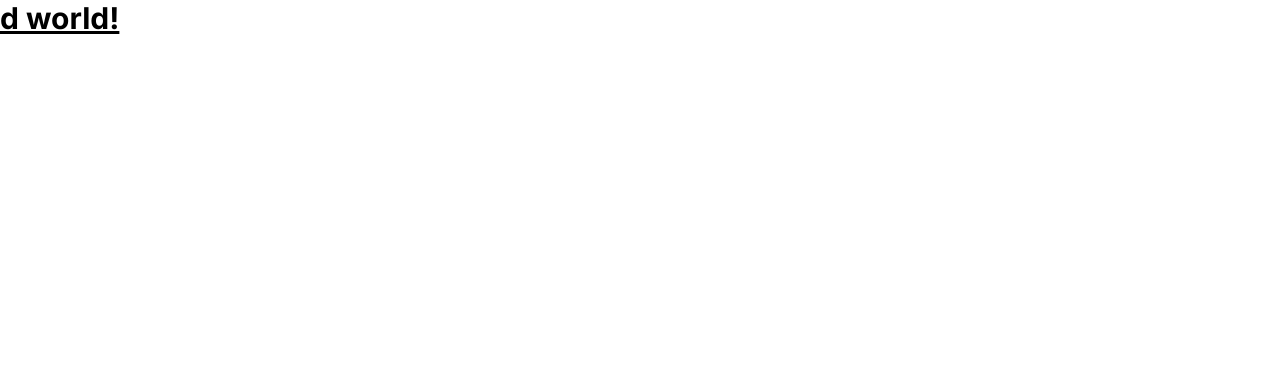
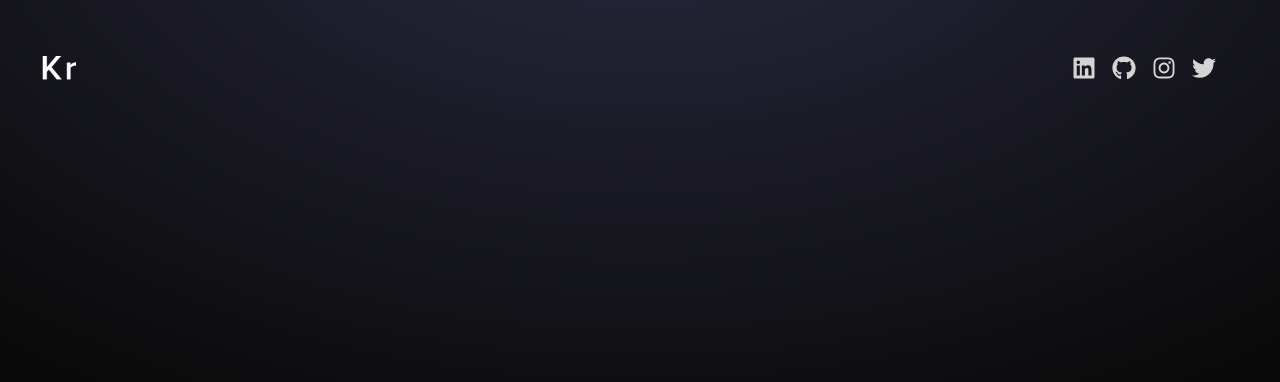
Before and after one commit to RayChan9123/Ray_Portfolio_Web_2024_Repo, a React (Vite) app: page / in a window 1280 px wide. Shown: the top 382 px of the page. Built offline with nearby package versions, Linux system fonts and the light colour scheme.

Commit message:
finished adding nav bar

```diff
--- a/src/App.jsx
+++ b/src/App.jsx
@@ -1,7 +1,16 @@
 import React from "react";
+import Navbar from "./components/Navbar";
 
 const App = () => {
-  return <h1 className="text-3xl font-bold underline">d world!</h1>;
+  return (
+    <div className="overflow-x-hidden text-neutral-300 antialiased selection:bg-cyan-300 selection:text-cyan-900">
+      <div className="flixed top-0 -z-10 h-full w-full"></div>
+      <div className="absolute top-0 z-[-2] h-screen w-screen bg-neutral-950 bg-[radial-gradient(ellipse_80%_80%_at_50%_-20%,rgba(120,119,198,0.3),rgba(255,255,255,0))]" />
+      <div className="container mx-auto px-8">
+        <Navbar />
+      </div>
+    </div>
+  );
 };
 
 export default App;
--- /dev/null
+++ b/src/components/Navbar.jsx
@@ -0,0 +1,23 @@
+import logo from "../assets/kevinRushLogo.png";
+import { FaLinkedin } from "react-icons/fa";
+import { FaGithub } from "react-icons/fa";
+import { FaInstagram } from "react-icons/fa";
+import { FaTwitter } from "react-icons/fa";
+
+const Navbar = () => {
+  return (
+    <nav className="mb-20 flex items-center justify-between py-6">
+      <div className="flex flex-shrink items-center">
+        <img className="mx-2 w-10" src={logo} alt="logo" />
+      </div>
+      <div className="m-8 flex items-center justify-center gap-4 text-2xl">
+        <FaLinkedin />
+        <FaGithub />
+        <FaInstagram />
+        <FaTwitter />
+      </div>
+    </nav>
+  );
+};
+
+export default Navbar;
```
